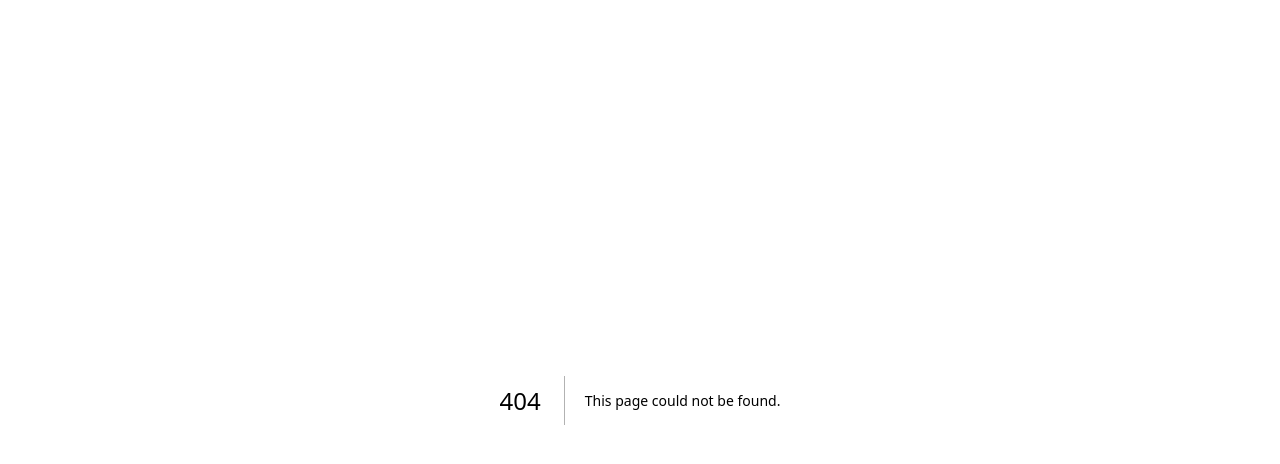
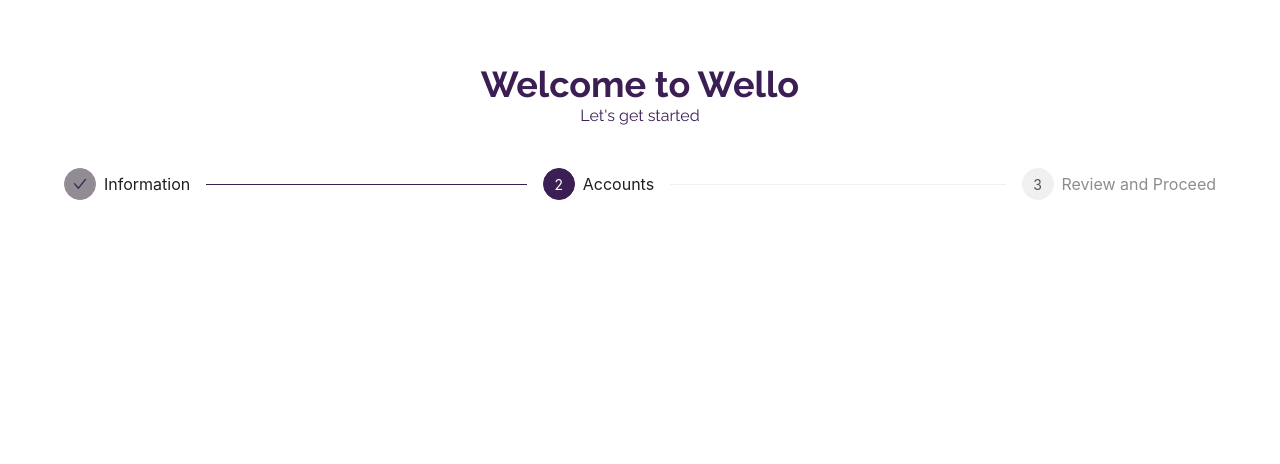
Before and after one commit to abanoub-samy-farhan/Wello, a Next.js app: page /new in a window 1280 px wide. Before the commit this address had no page. Shown: the top 464 px of the page. Built offline with nearby package versions, Linux system fonts and the light colour scheme.

Commit message:
Fixing Hydration Error

```diff
--- a/app/dashboard/layout.tsx
+++ b/app/dashboard/layout.tsx
@@ -1,5 +1,7 @@
 import type { Metadata } from 'next';
 import DashboardNavBar from '../ui/dashboard/DashboardNavBar';
+import Loading from '../loading';
+import { Suspense } from 'react';
 
 export const metadata: Metadata = {
   title: 'Dashboard',
@@ -9,8 +11,10 @@
 export default function DashboardLayout({ children }: { children: React.ReactNode }) {
   return (
     <div className="flex flex-row bg-primary4 text-primary1 h-screen w-screen" >
-      <DashboardNavBar />
-      {children}
+      <Suspense fallback={<Loading />}>
+        <DashboardNavBar />
+        {children}
+      </Suspense>
     </div>
   );
 }
--- a/app/dashboard/page.tsx
+++ b/app/dashboard/page.tsx
@@ -2,7 +2,7 @@
 import Dashboard  from '../ui/dashboard/Dashboard';
 import { User } from '../interfaces';
 
-export default function DashboardPage() {
+export default async function DashboardPage() {
   const user: User = {
     user_id: '1',
     email: 'abanoubsamy2341@gmail.com',
@@ -11,6 +11,7 @@
     photo_uri: 'https://avatars.githubusercontent.com/u/47273207?v=4',
     is_suspended: false,
   }
+  await new Promise((resolve) => setTimeout(resolve, 5000));
 
   return (
     <Dashboard user={user} />
--- a/app/interfaces.tsx
+++ b/app/interfaces.tsx
@@ -10,8 +10,7 @@
     email: string;
     full_name: string;
     phone_number: string;
-    photo_uri: string;
-    is_suspended: boolean;
+    is_suspended: boolean | false;
 }
 
 export interface UserProps {
@@ -32,7 +31,7 @@
     is_primary: boolean;
     expires_at: Date;
     type: string;
-    balance: number;
+    balance?: number;
     last_four: string;
 }
 
--- a/app/layout.tsx
+++ b/app/layout.tsx
@@ -1,6 +1,8 @@
 import type { Metadata } from 'next';
 import { Raleway } from 'next/font/google';
 import './globals.css';
+import Loading from './loading';
+import { Suspense } from 'react';
 
 const raleway = Raleway({
   subsets: ['latin'],
@@ -13,14 +15,17 @@
   description: 'A new banking system',
 };
 
-export default function RootLayout({
+export default async function RootLayout({
   children,
 }: {
   children: React.ReactNode;
 }) {
+  // Simulating a slow network
   return (
     <html lang="en" className={raleway.variable}>
-      <body className="antialiased p4th-bg scroll-smooth">{children}</body>
+      <Suspense fallback={<Loading />}>
+        <body className="antialiased p4th-bg scroll-smooth">{children}</body>
+      </Suspense>
     </html>
   );
 }
--- /dev/null
+++ b/app/loading.tsx
@@ -0,0 +1,17 @@
+import React from 'react';
+
+export default function Loading(){
+    return (
+        <div className="flex flex-col space-y-2 justify-center items-center h-screen w-screen bg-primary4">
+            {/* The name of the Logo Wello with opacity changing from 0 to 100 and back to 0 */}
+            <div className="text-5xl text-primary1 font-bold animate-pulse">
+                Wello
+            </div>
+            <div className='flex flex-row space-x-2'>
+                <div className="h-2 w-2 bg-primary1 rounded-full animate-pulse"></div>
+                <div className="h-2 w-2 bg-primary1 rounded-full animate-pulse"></div>
+                <div className="h-2 w-2 bg-primary1 rounded-full animate-pulse"></div>
+            </div>
+        </div>
+    )
+}
--- /dev/null
+++ b/app/new/page.tsx
@@ -0,0 +1,66 @@
+'use client';
+import React, { useState } from 'react';
+import { ConfigProvider, Steps } from 'antd';
+import InformationEntry from '../ui/newUserComponents/InformationEntry';
+import PaymentMethodEntry from '../ui/newUserComponents/PaymentMethodEntry';
+import ReviewEntries from '../ui/newUserComponents/ReviewEntries';
+
+const steps = [
+  {
+    title: 'Information',
+    content: <InformationEntry />,
+  },
+  {
+    title: 'Accounts',
+    content: <PaymentMethodEntry />,
+  },
+  {
+    title: 'Review and Proceed',
+    content: <ReviewEntries />,
+  },
+];
+
+const items = steps.map((item) => ({ key: item.title, title: item.title }));
+
+export default function NewPage() {
+  const [current, setCurrent] = useState(1);
+  const [user, setUser] = useState({});
+  const [paymentMethods, setPaymentMethods] = useState([]);
+
+  const handleNext = () => {
+    setCurrent(current + 1);
+  }
+
+  const handleBack = () => {
+    setCurrent(current - 1);
+  }
+
+  const handleSaveUser = (user) => {
+    setUser(user);
+    handleNext();
+  }
+
+  const handleSavePaymentMethods = (paymentMethods) => {
+    setPaymentMethods(paymentMethods);
+    handleNext();
+  }
+
+  return (
+    <ConfigProvider
+      theme={{
+        token: {
+          colorPrimary: '#3b1e54',
+          colorLink: '#3b1e54',
+        },
+      }}
+    >
+      <div className="bg-white text-center h-screen w-screen p-16" style={{ color: '#3b1e54' }}>
+        <h1 className="text-4xl font-bold" >
+          Welcome to Wello
+        </h1>
+        <h2>Let's get started</h2>
+        <Steps current={current} items={items} className="mt-10" />
+      </div>
+    </ConfigProvider>
+  );
+}
--- a/app/ui/dashboard/DashboardNavBar.tsx
+++ b/app/ui/dashboard/DashboardNavBar.tsx
@@ -121,7 +121,7 @@
                 </li>
             </ul>
             {/* Sign Out */}
-            <div className="md:flex absolute mt-5 md:mt-20 md:border-t-2 md:border-primary1 md:border-opacity-20 w-full">
+            <div className=" absolute mt-5 md:mt-20 md:border-t-2 md:border-primary1 md:border-opacity-20 w-full">
                 <div className={`flex items-center overflow-hidden gap-2 pl-5 py-4
                 hover:bg-red-500 hover:text-white p-1 transition-all duration-250 ease-in-out font-bold`}>
                     <img src="/logout_icon.png" alt="Sign Out" className="h-5 w-fit" />
--- /dev/null
+++ b/app/ui/newUserComponents/InformationEntry.tsx
@@ -0,0 +1,12 @@
+import React from 'react';
+import {User, PaymentMethod} from '../interfaces';
+
+export default function InformationEntry({ user} ) {
+    return (
+        <div>
+            <h1>Information Entry</h1>
+            <h2>Let's get started</h2>
+        </div>
+
+    );
+}
--- /dev/null
+++ b/app/ui/newUserComponents/PaymentMethodEntry.tsx
@@ -0,0 +1,9 @@
+export default function PaymentMethodEntry() {
+    return (
+        <div>
+            <h1>Payment Method Entry</h1>
+            <h2>Let's get started</h2>
+        </div>
+
+    );
+}
--- /dev/null
+++ b/app/ui/newUserComponents/ReviewEntries.tsx
@@ -0,0 +1,8 @@
+export default function ReviewEntries() {
+    return (
+        <div>
+            <h1>Review Entries</h1>
+            <h2>Let's get started</h2>
+        </div>
+    );
+}
```
